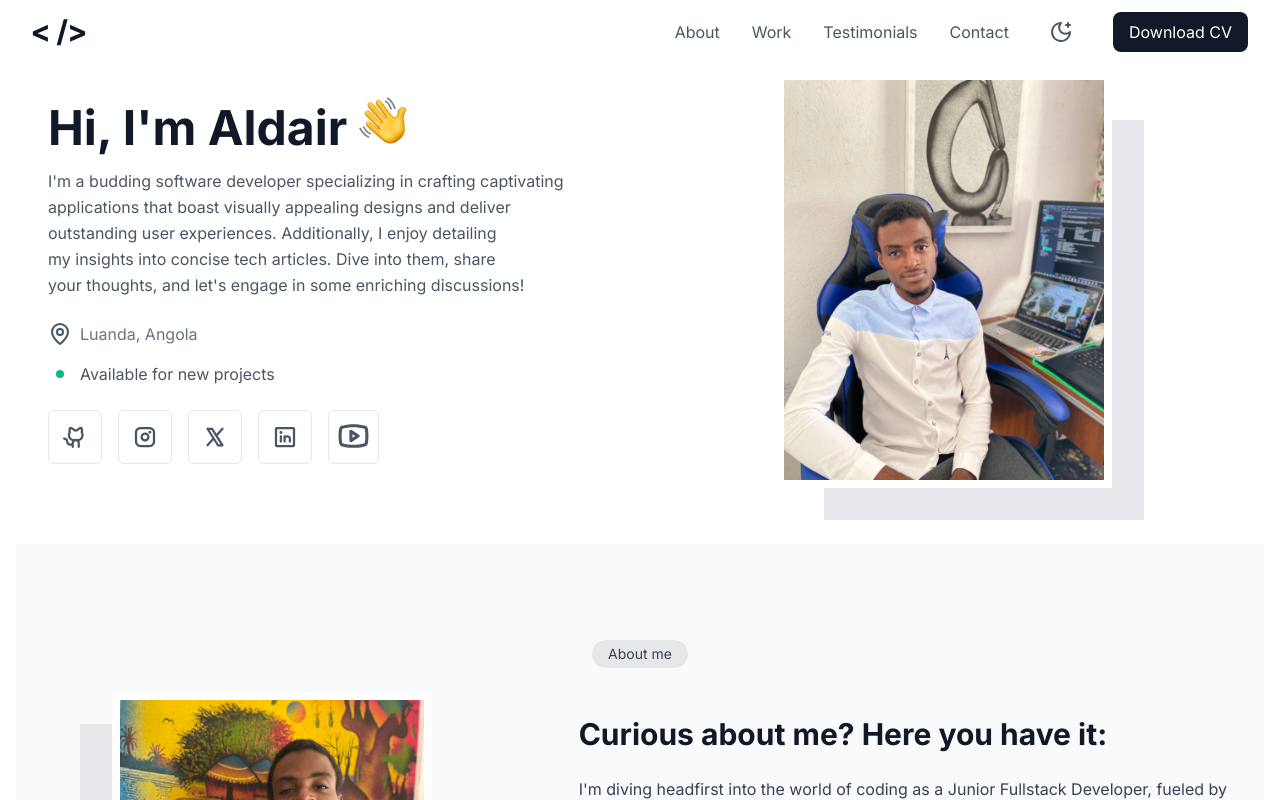
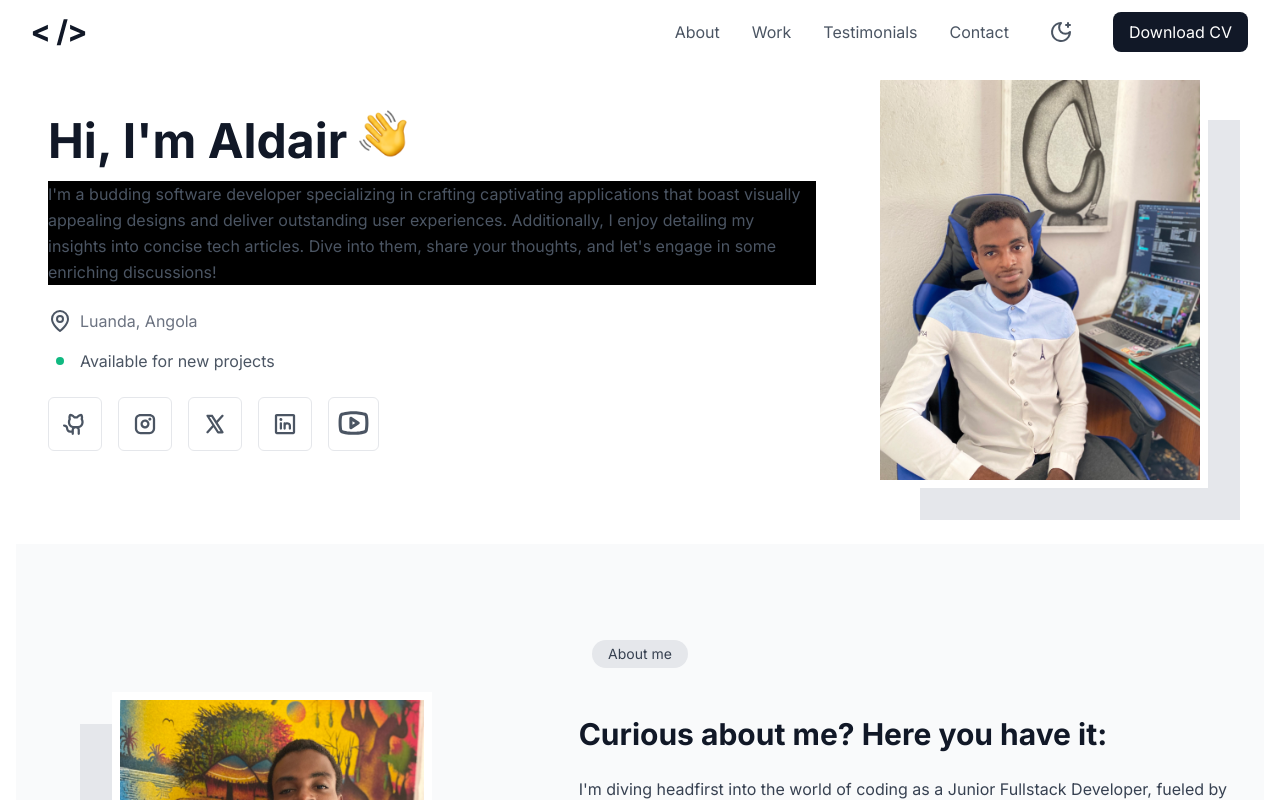
Before and after one commit to AldairAvelino/aldairavelino.vercel.com, an Angular app: page / in a window 1280 px wide. Shown: the top 800 px of the page. Built offline with nearby package versions, Linux system fonts and the light colour scheme.

Commit message:
chore: start hero debug section

```diff
--- a/src/app/components/hero/hero.component.html
+++ b/src/app/components/hero/hero.component.html
@@ -1,17 +1,19 @@
 <main class="container mx-auto px-4 sm:px-6 lg:px-8">
   <section class="py-12 md:py-16">
     <div class="flex flex-col-reverse md:flex-row md:items-center md:space-x-8">
-      <div class="w-full md:w-1/2 mt-8 md:mt-0">
+      <div class="w-full md:w-full mt-8 md:mt-0">
         <h1 class="text-4xl md:text-5xl font-bold text-gray-900 dark:text-white mb-4">
           Hi, I'm Aldair <span class="inline-block"><img src="assets/images/waveing.png" alt="waveing" class="w-12 h-12"></span>
         </h1>
 
-        <p class="text-gray-600 dark:text-gray-300 mb-6 max-w-2xl text-balance leading-relaxed">
-          I'm a budding software developer specializing in crafting captivating applications that boast visually
-          appealing designs and deliver outstanding user experiences. Additionally, I enjoy detailing my insights
-          into concise tech articles. Dive into them, share your thoughts, and let's engage in some enriching
-          discussions!
-        </p>
+        <div class="bg-black w-full xl1367:bg-red-500">
+          <p class="text-gray-600 dark:text-gray-300 mb-6 leading-relaxed">
+            I'm a budding software developer specializing in crafting captivating applications that boast visually
+            appealing designs and deliver outstanding user experiences. Additionally, I enjoy detailing my insights
+            into concise tech articles. Dive into them, share your thoughts, and let's engage in some enriching
+            discussions!
+          </p>
+        </div>
 
         <div class="flex items-center mb-4">
           <div class="mr-2 text-gray-50 dark:text-yellow-400">
```
